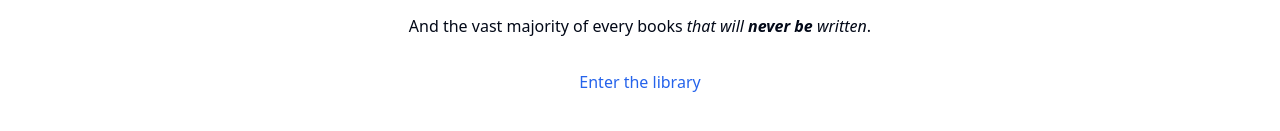
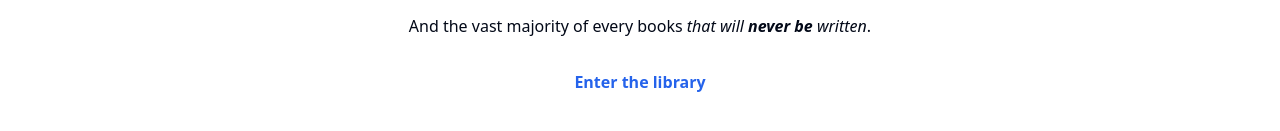
Before and after one commit to Zwyx/library-of-babel, a React (Vite) app: page / in a window 1280 px wide. Shown: the part 303-434 px from the top of the page. Built offline with nearby package versions, Linux system fonts and the light colour scheme.

Commit message:
Tweak link "Enter the library"

```diff
--- a/src/pages/Home.tsx
+++ b/src/pages/Home.tsx
@@ -33,7 +33,9 @@ export const Home = () => {
 				.
 			</div>
 
-			<Link to="/intro">Enter the library</Link>
+			<Link className="font-semibold" to="/intro">
+				Enter the library
+			</Link>
 		</div>
 	);
 };
```
